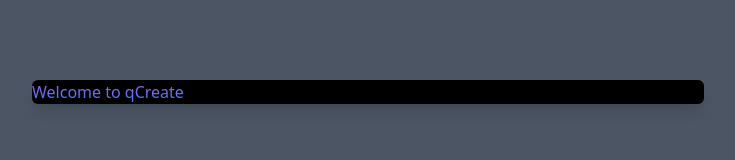
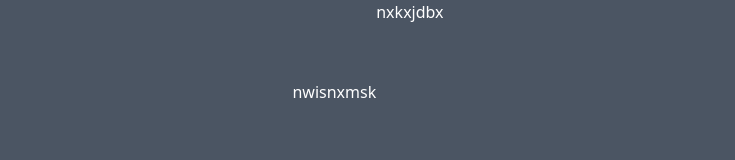
Before and after one commit to ShodiqImawan/Learn-Tailwindcss, a website: page public/index.html in a window 1280 px wide. Shown: the whole page, without its empty margins (272-1007 px from the left). Drawn offline with Linux system fonts and the light colour scheme.

Commit message:
Update 1.8.7

```diff
--- a/public/index.html
+++ b/public/index.html
@@ -7,9 +7,12 @@
     <title>qCreate</title>
   </head>
   <body class="min-h-screen bg-gray-600 bg-no-repeat">
-    <div class="w-full flex justify-center my-auto">
-      <div class="my-20 bg-black max-w-2xl w-full rounded-md shadow-lg mx-8">
-        <h1 class="bg-gradient-to-b from-purple-500 to-blue-500 bg-clip-text text-transparent">Welcome to qCreate</h1>
+    <div class="w-full flex justify-center">
+      <div class="mt-20 mb-4">
+        <h1 class="text-white">nwisnxmsk</h1>
+      </div>
+      <divm>
+        <button class="text-white ">nxkxjdbx</button>
       </div>
     </div>
   </body>
```
Also changed, not shown: public/output.css.
